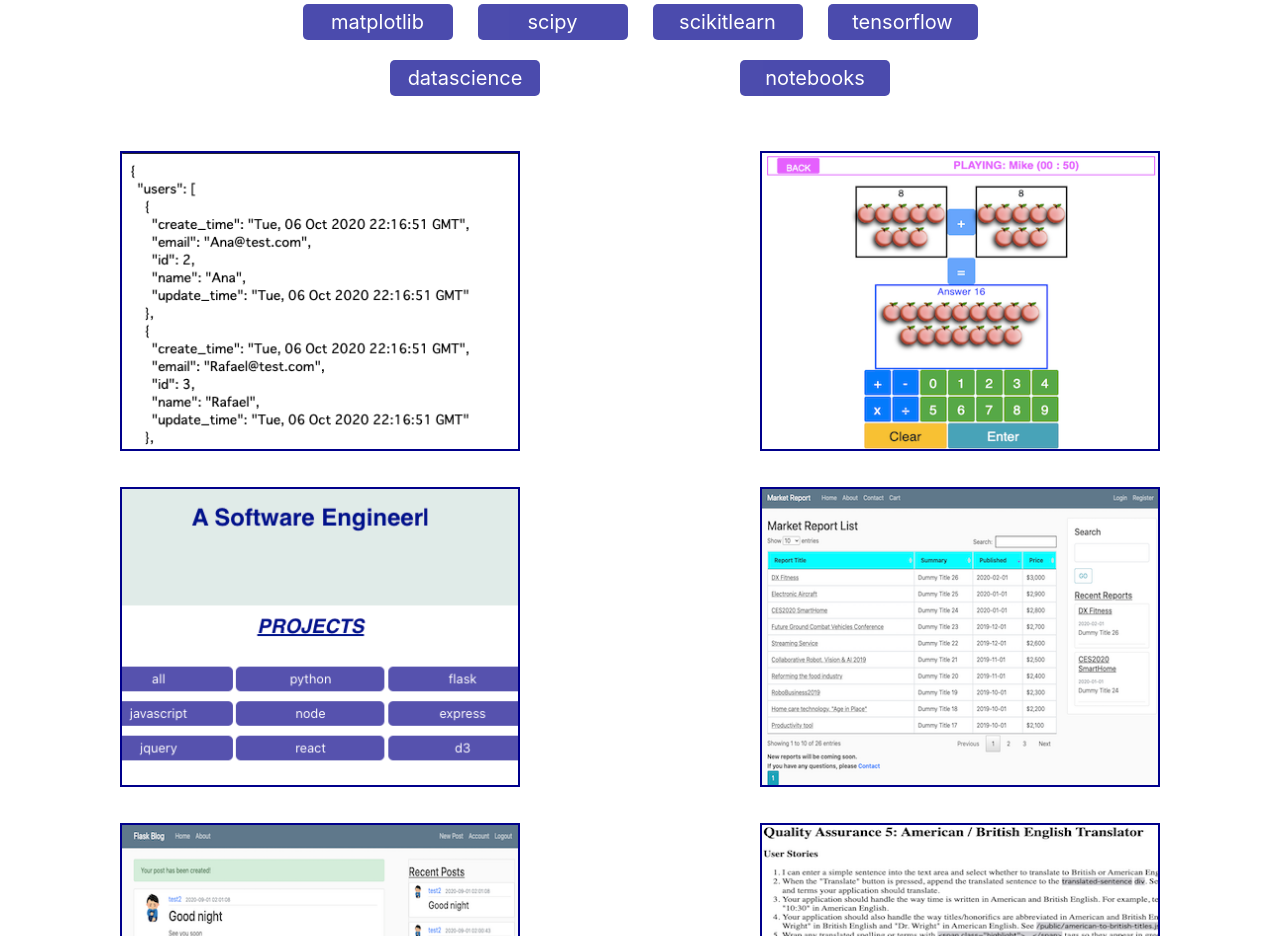
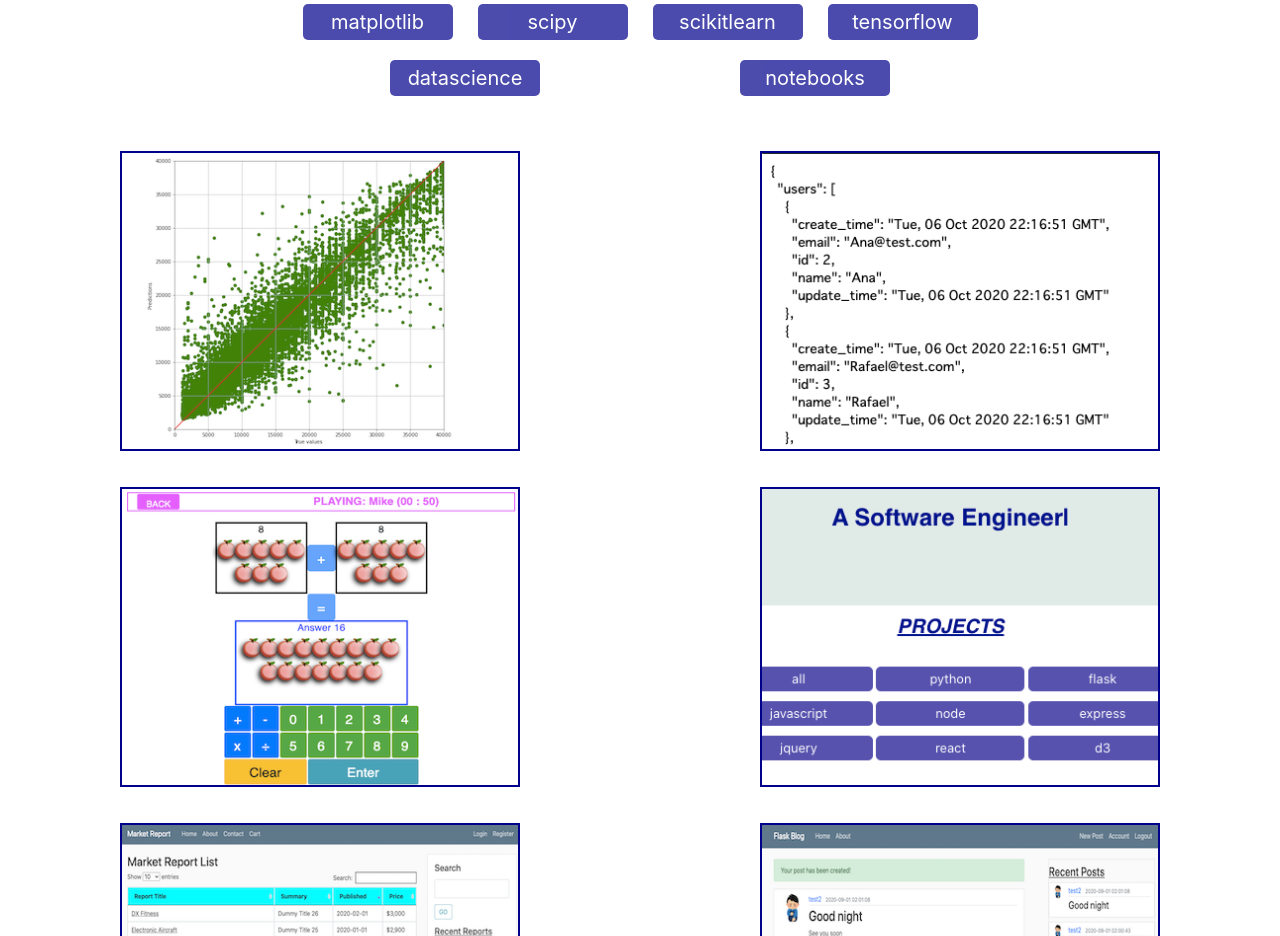
Before and after one commit to gadenahi/pf, a React (Create React App) app: page / in a window 1280 px wide. Shown: the part 920-1856 px from the top of the page. Built offline with nearby package versions, Linux system fonts and the light colour scheme.

Commit message:
added project

```diff
--- a/src/components/data/data.js
+++ b/src/components/data/data.js
@@ -1,6 +1,13 @@
 const project_filters = ["all", "python", "flask", "javascript", "node", "express", "jquery", "react", "d3", "postgresql", "chai", "restapi", "matplotlib", "scipy", "scikitlearn", "tensorflow", "datascience", "notebooks"]
 
 const projects = [
+    {
+        id: 25,
+        url: "https://github.com/gadenahi/car_price_prediction/blob/main/car_analysis.ipynb",
+        image: `${process.env.PUBLIC_URL}/imgs/car_price_prediction.png`,
+        caption: "Car Price Prediction",
+        category: ["python", "matplotlib", "scikitlearn", "datascience", "notebooks"]
+    },
     {
         id: 24,
         url: "https://github.com/gadenahi/flask_restapi",
```
Also changed, not shown: public/imgs/car_price_prediction.png (added).
